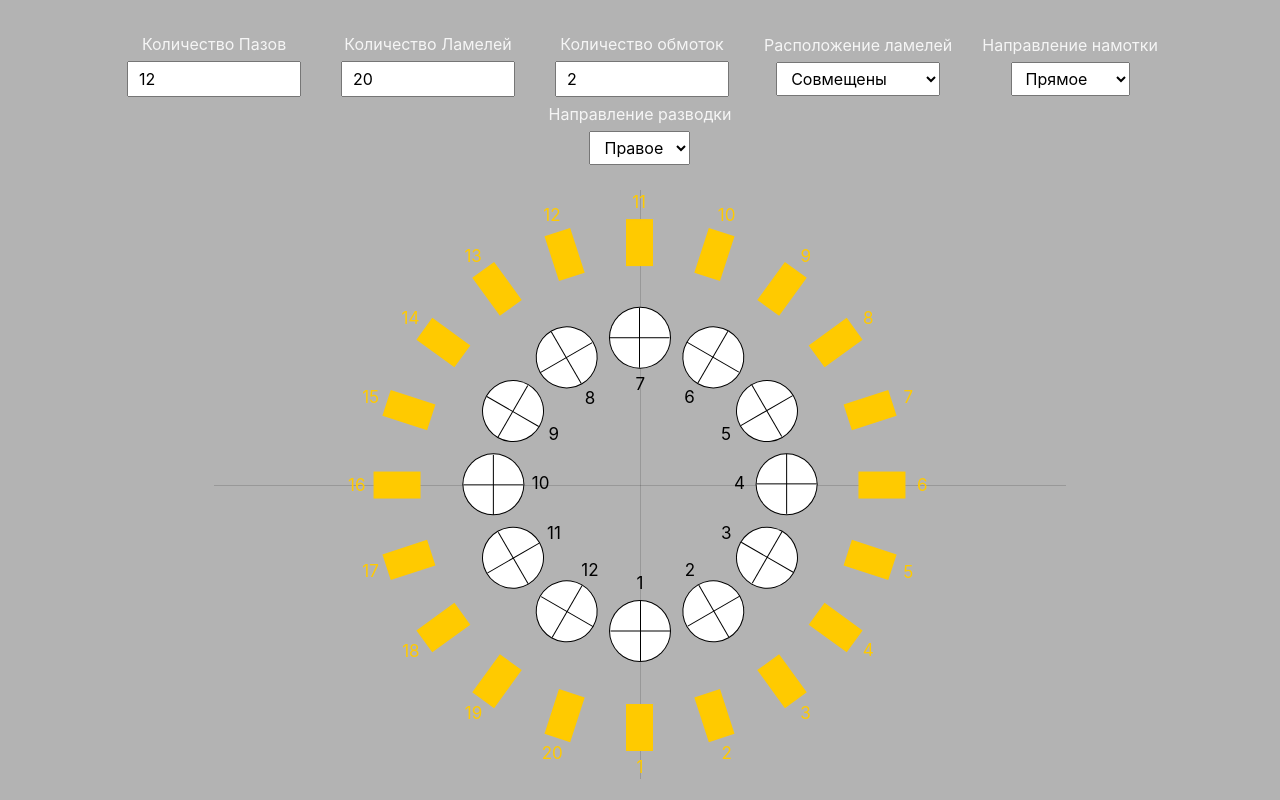
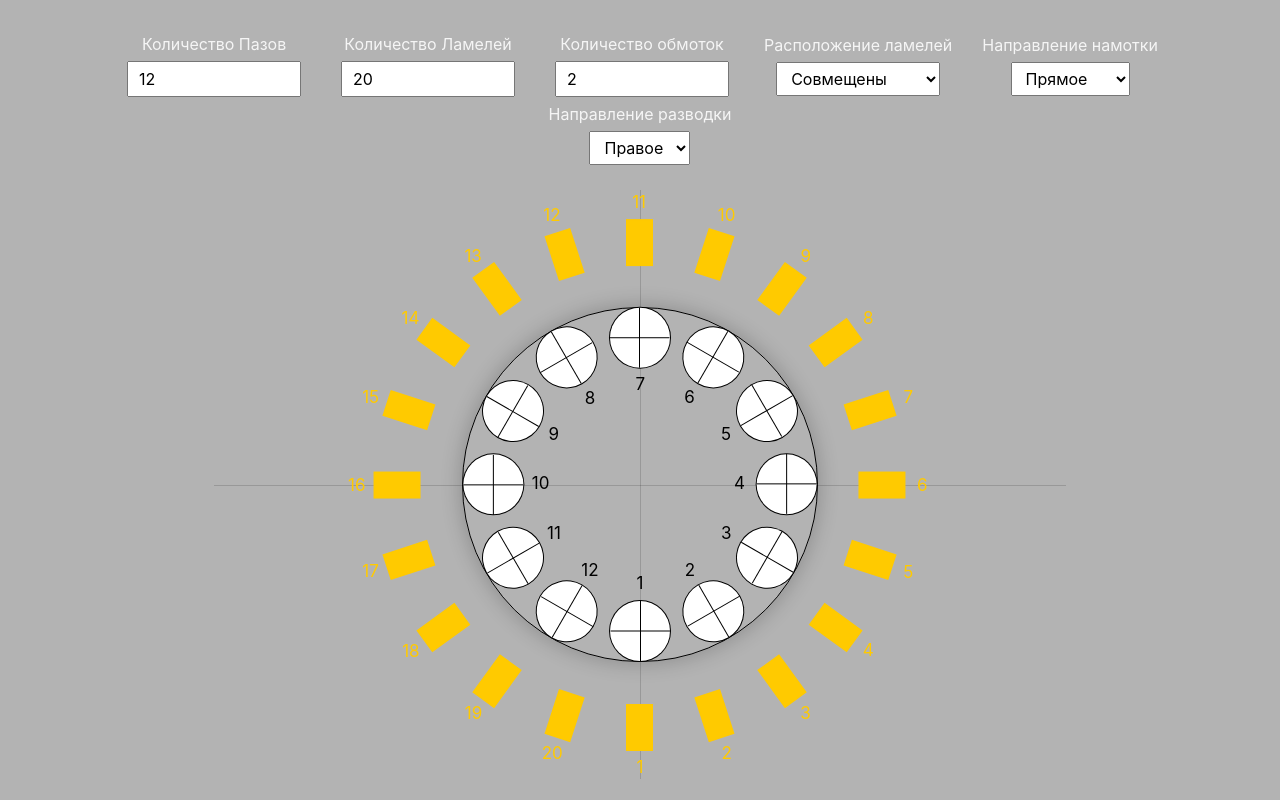
Before and after one commit to NewAlexey/electric-motors, a website built with Vite: page index.html in a window 1280 px wide. Built offline with nearby package versions, Linux system fonts and the light colour scheme.

Commit message:
feat: implement surrounding circle for slots

```diff
--- a/src/schema/components/slot/Slot.ts
+++ b/src/schema/components/slot/Slot.ts
@@ -13,6 +13,8 @@ const SLOT_ID_TITLE_PART = "slot_";
 
 export class Slot extends CircledElement {
     private readonly SECTOR_CONTAINER_CLASS = "sector__container";
+    private readonly SURROUNDING_CIRCLE_CLASS = "surrounding-circle";
+    private readonly SLOT_CLASS = "slot-item";
 
     constructor() {
         const slotWidth = getValueFromScssExport({
@@ -41,8 +43,12 @@ export class Slot extends CircledElement {
     }: GetContainerWithSlotListType) {
         const slotContainer = this.getContainerWithElementList({
             elementCount: slotCount,
+            options: {
+                itemClass: this.SLOT_CLASS,
+            },
         });
         this.drawSectorLines(windingCount);
+        this.drawCircleAroundSlots();
 
         return slotContainer;
     }
@@ -107,4 +113,15 @@ export class Slot extends CircledElement {
 
         return sectorLinesContainer;
     }
+
+    private drawCircleAroundSlots() {
+        const slotContainer = getElementById(SLOT_CONTAINER_ID);
+
+        const slotContainerRect = slotContainer.getBoundingClientRect();
+
+        const circle = document.createElement("div");
+        circle.classList.add(this.SURROUNDING_CIRCLE_CLASS);
+        circle.style.width = `${slotContainerRect.height}px`;
+        slotContainer.appendChild(circle);
+    }
 }
--- a/src/schema/components/slot/slot.scss
+++ b/src/schema/components/slot/slot.scss
@@ -4,9 +4,13 @@
   width: $slotContainerWidth;
   height: $slotContainerHeight;
   position: absolute;
+
+  display: flex;
+  align-items: center;
+  justify-content: center;
 }
 
-#slot__container > div {
+.slot-item {
   width: $slotWidth;
   height: $slotHeight;
   background-color: #ffffff;
@@ -47,3 +51,11 @@
   background-color: $slotMainColour;
   position: absolute;
 }
+
+.surrounding-circle {
+  height: 100%;
+  border: 1px solid #000000;
+  border-radius: 50%;
+
+  box-shadow: 0 0 20px 2px rgba(0, 0, 0, 0.2);
+}
--- a/src/schema/components/slot/variables.scss
+++ b/src/schema/components/slot/variables.scss
@@ -1,6 +1,6 @@
 $slotWidth: 60px;
 $slotHeight: 60px;
-$slotMainColour: #000000;
+$slotMainColour: rgba(0, 0, 0);
 $slotContainerWidth: 60%;
 $slotContainerHeight: 60%;
 
--- a/src/schema/components/utils/CircledElement.ts
+++ b/src/schema/components/utils/CircledElement.ts
@@ -89,7 +89,10 @@ export class CircledElement {
             elementContainerCenterCoords,
         });
 
-        element.id = id;
+        if (options?.itemClass) {
+            element.classList.add(options.itemClass);
+        }
+
         element.id = id;
         element.style.left = leftCoordinate;
         element.style.top = topCoordinate;
--- a/src/schema/components/utils/types.ts
+++ b/src/schema/components/utils/types.ts
@@ -9,6 +9,7 @@ export type CircledElementConstructorType = {
 
 type OptionsType = {
     additionalAngle?: number;
+    itemClass?: string;
 };
 
 export type GetContainerWithElementsListType = {
```
